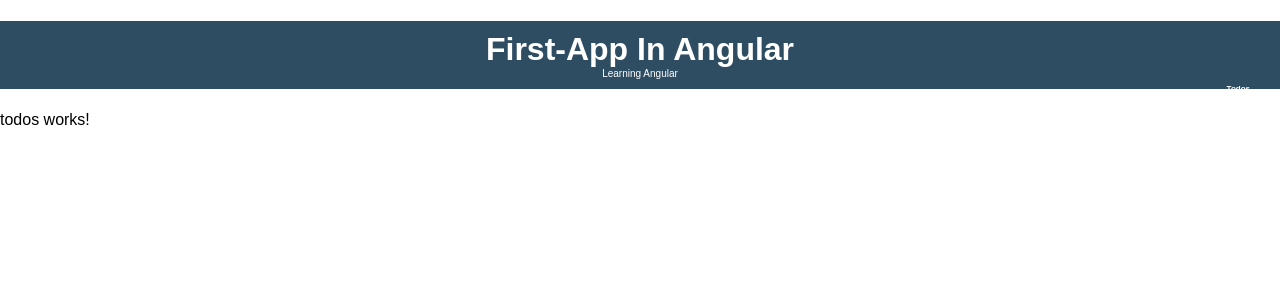
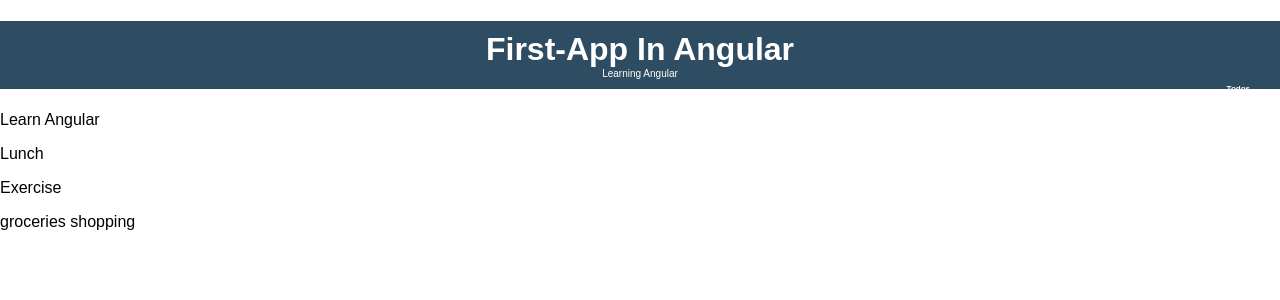
Before and after one commit to Nikita0047/Angular-First-App, an Angular app: page /Todos in a window 1280 px wide. Shown: the top 300 px of the page. Built offline with nearby package versions, Linux system fonts and the light colour scheme.

Commit message:
AddedTodoservice

```diff
--- a/src/app/components/header/header.ts
+++ b/src/app/components/header/header.ts
@@ -1,5 +1,6 @@
 import { Component, signal } from '@angular/core';
 import { RouterLink } from '@angular/router';
+import { Todoservice } from '../../services/todos';
 
 @Component({
   selector: 'app-header',
@@ -36,6 +37,7 @@
       padding: 5px 10px;
       font-size: 8px;
     }`,
+    //providers: [Todoservice],use this line if you want to provide service at component level+remove providedIn:'root'from service file
 })
 
 export class Header {
--- /dev/null
+++ b/src/app/models/todos.type.ts
@@ -0,0 +1,6 @@
+export type Todo = {
+    Userid: number;
+    title: string;
+    completed: boolean;
+    id: number;
+};
--- /dev/null
+++ b/src/app/services/todos.ts
@@ -0,0 +1,35 @@
+import { Injectable } from '@angular/core';
+import{ Todo } from '../models/todos.type';
+@Injectable({
+  providedIn: 'root',
+})
+export class Todoservice {
+  TodoItems:Array<Todo>=[
+    {
+      id: 1,
+      Userid: 1,
+      title: 'Learn Angular',
+      completed: false
+    },
+    {
+      id: 2,
+      Userid: 1,
+      title: 'Lunch',
+      completed: true
+    },
+    {
+      id: 3,
+      Userid: 1,
+      title: 'Exercise',
+      completed: false
+    },
+    {
+      id: 4,
+      Userid: 1,
+      title: 'groceries shopping',
+      completed: true
+    },
+  ];
+
+  constructor() {}
+}
--- a/src/app/todos/todos.ts
+++ b/src/app/todos/todos.ts
@@ -1,15 +1,28 @@
-import { Component } from '@angular/core';
-
+import { Component, inject,OnInit, signal ,} from '@angular/core';
+import{ Todoservice } from '../services/todos';
+import { Todo } from '../models/todos.type';
 @Component({
   selector: 'app-todos',
   imports: [],
   template: `
+   <!-- <p>
+     {{ todoService.TodoItems[0].title }} Todo items loaded.if i do {{todoService.TodoItems}}it will show [object Object]
+    </p>
     <p>
-      todos works!
+      {{ TodoList()[0].title }}  displaying elements from TodoList -->
+    @for(todo of TodoList(); track todo.id){
+    <p>
+      {{todo.title}}
     </p>
+    }
   `,
   styles: ``,
 })
-export class Todos {
-
+export class Todos implements OnInit {
+todoService = inject(Todoservice);
+TodoList = signal<Array<Todo>>([]);
+ngOnInit():void{
+  console.log(this.todoService.TodoItems);
+  this.TodoList.set(this.todoService.TodoItems);
 }
+}
```
Also changed, not shown: 1 other file (tests, documents, lock files or other folders).
